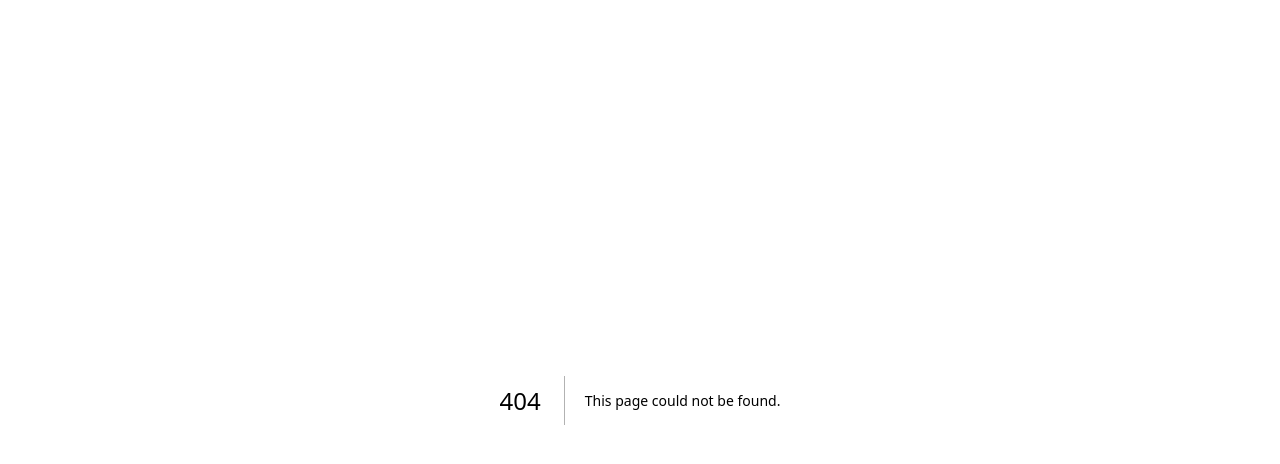
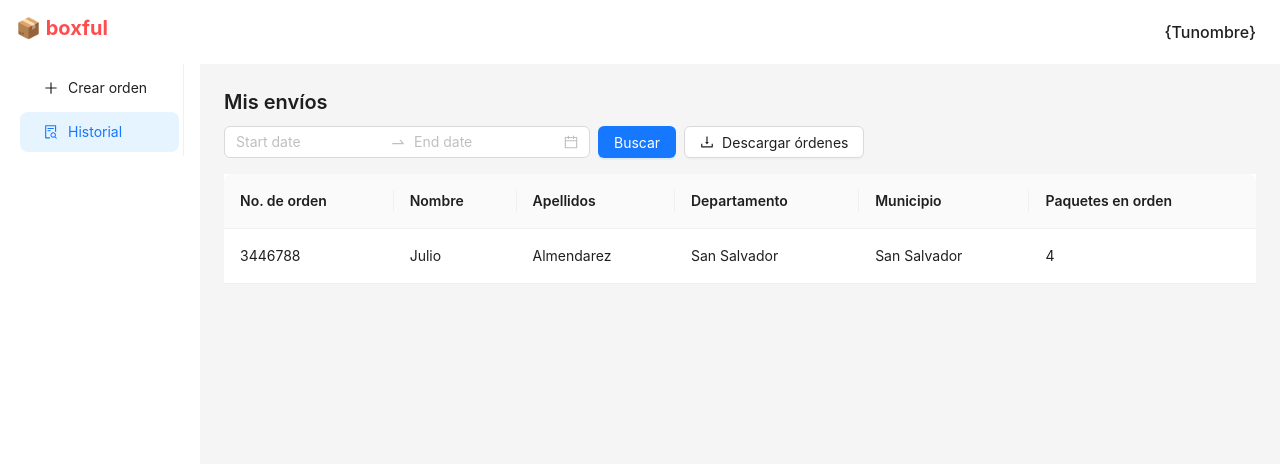
Before and after one commit to argd14/bxfl_fe, a Next.js app: page /orders in a window 1280 px wide. Before the commit this address had no page. Shown: the top 464 px of the page. Built offline with nearby package versions, Linux system fonts and the light colour scheme.

Commit message:
order screen and styles

```diff
--- /dev/null
+++ b/app/orders/orders.module.css
@@ -0,0 +1,41 @@
+.layout {
+  min-height: 100vh;
+}
+
+.sider {
+  background-color: #fff;
+  padding: 16px;
+}
+
+.logo {
+  font-size: 20px;
+  font-weight: bold;
+  margin-bottom: 24px;
+  color: #ff4d4f;
+}
+
+.header {
+  background-color: #fff;
+  padding: 0 24px;
+  display: flex;
+  justify-content: flex-end;
+  align-items: center;
+}
+
+.username {
+  font-weight: 500;
+  font-size: 16px;
+}
+
+.content {
+  padding: 24px;
+  background-color: #f5f5f5;
+}
+
+.actions {
+  margin-bottom: 16px;
+}
+
+.table {
+  background-color: #fff;
+}
--- /dev/null
+++ b/app/orders/page.tsx
@@ -0,0 +1,102 @@
+'use client'
+
+import { Layout, Menu, Table, Button, DatePicker, Typography, Space } from 'antd'
+import {
+  FileSearchOutlined,
+  PlusOutlined,
+  DownloadOutlined,
+} from '@ant-design/icons'
+import styles from './orders.module.css'
+
+const { Header, Sider, Content } = Layout
+const { RangePicker } = DatePicker
+const { Title } = Typography
+
+const columns = [
+  {
+    title: 'No. de orden',
+    dataIndex: 'orden',
+    key: 'orden',
+  },
+  {
+    title: 'Nombre',
+    dataIndex: 'nombre',
+    key: 'nombre',
+  },
+  {
+    title: 'Apellidos',
+    dataIndex: 'apellidos',
+    key: 'apellidos',
+  },
+  {
+    title: 'Departamento',
+    dataIndex: 'departamento',
+    key: 'departamento',
+  },
+  {
+    title: 'Municipio',
+    dataIndex: 'municipio',
+    key: 'municipio',
+  },
+  {
+    title: 'Paquetes en orden',
+    dataIndex: 'paquetes',
+    key: 'paquetes',
+  },
+]
+
+const data = [
+  {
+    key: '1',
+    orden: '3446788',
+    nombre: 'Julio',
+    apellidos: 'Almendarez',
+    departamento: 'San Salvador',
+    municipio: 'San Salvador',
+    paquetes: 4,
+  },
+]
+
+const Orders = () => {
+     return (
+    <Layout className={styles.layout}>
+      <Sider breakpoint="lg" collapsedWidth="0" className={styles.sider}>
+        <div className={styles.logo}>📦 boxful</div>
+        <Menu theme="light" mode="inline" defaultSelectedKeys={['2']}>
+          <Menu.Item key="1" icon={<PlusOutlined />}>
+            Crear orden
+          </Menu.Item>
+          <Menu.Item key="2" icon={<FileSearchOutlined />}>
+            Historial
+          </Menu.Item>
+        </Menu>
+      </Sider>
+
+      <Layout>
+        <Header className={styles.header}>
+          <div className={styles.username}>{'{Tunombre}'}</div>
+        </Header>
+
+        <Content className={styles.content}>
+          <Title level={4}>Mis envíos</Title>
+
+          <Space className={styles.actions} wrap>
+            <RangePicker />
+            <Button type="primary">Buscar</Button>
+            <Button icon={<DownloadOutlined />}>Descargar órdenes</Button>
+          </Space>
+
+          <Table
+            columns={columns}
+            dataSource={data}
+            pagination={false}
+            className={styles.table}
+          />
+        </Content>
+      </Layout>
+    </Layout>
+  )
+
+}
+
+export default Orders;
```
